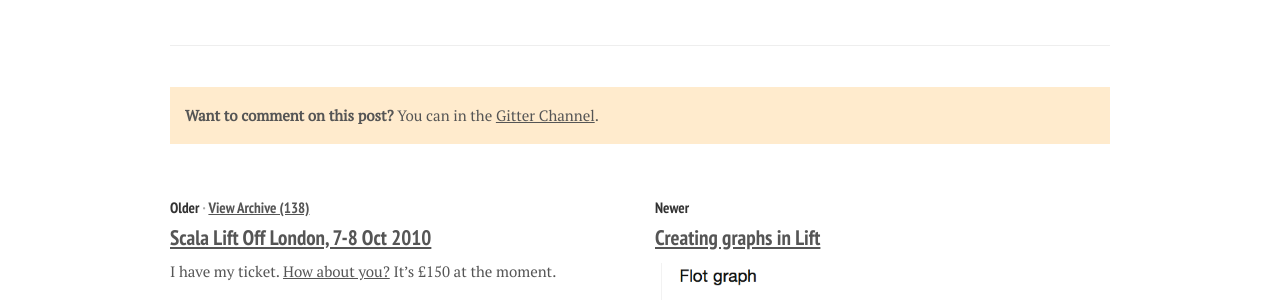
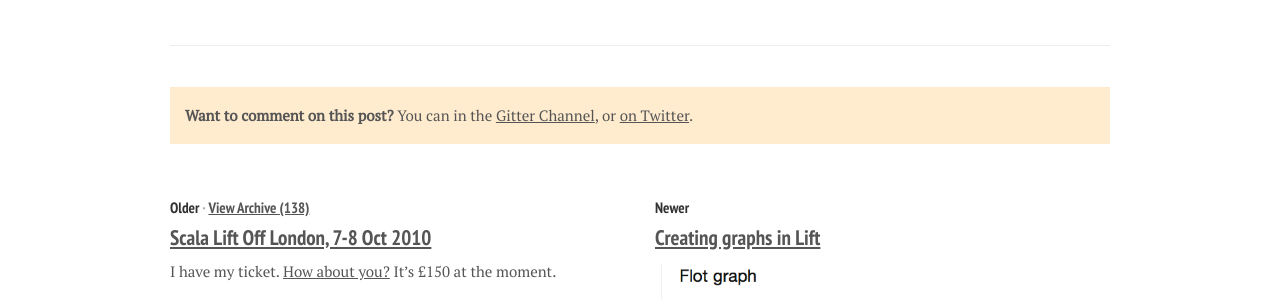
Before and after one commit to d6y/richard.dallaway.com, a Jekyll site: the page built from _posts/2010-10-19-databinder-dispatch-discussions-at-scalalol.md, in a window 1280 px wide. Shown: the part 525-825 px from the top of the page. Built offline with Jekyll 4.4.1, drawn with Linux system fonts in a browser that asks for light colours; nearby versions of some CDN libraries; some web fonts are replaced.

Commit message:
added twitter to footer

```diff
--- a/_includes/post-footer.html
+++ b/_includes/post-footer.html
@@ -1,6 +1,6 @@
 <div>
   <div class="comment">
     <b>Want to comment on this post?</b>
-    You can in the <a href="https://gitter.im/d6y/richard.dallaway.com">Gitter Channel</a>.
+    You can in the <a href="https://gitter.im/d6y/richard.dallaway.com">Gitter Channel</a>, or <a href="https://twitter.com/d6y">on Twitter</a>.
   </div>
 </div>
```
